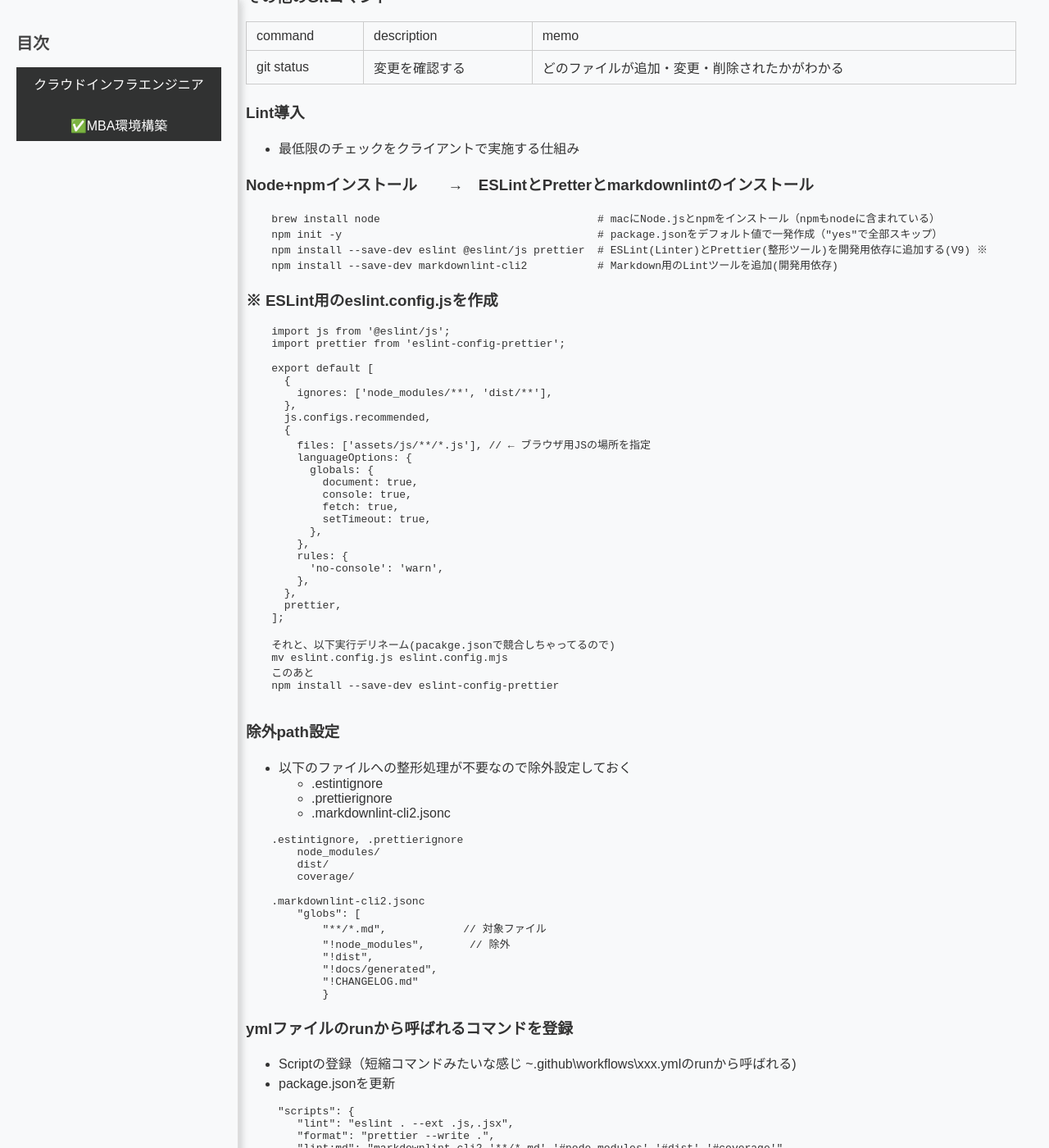
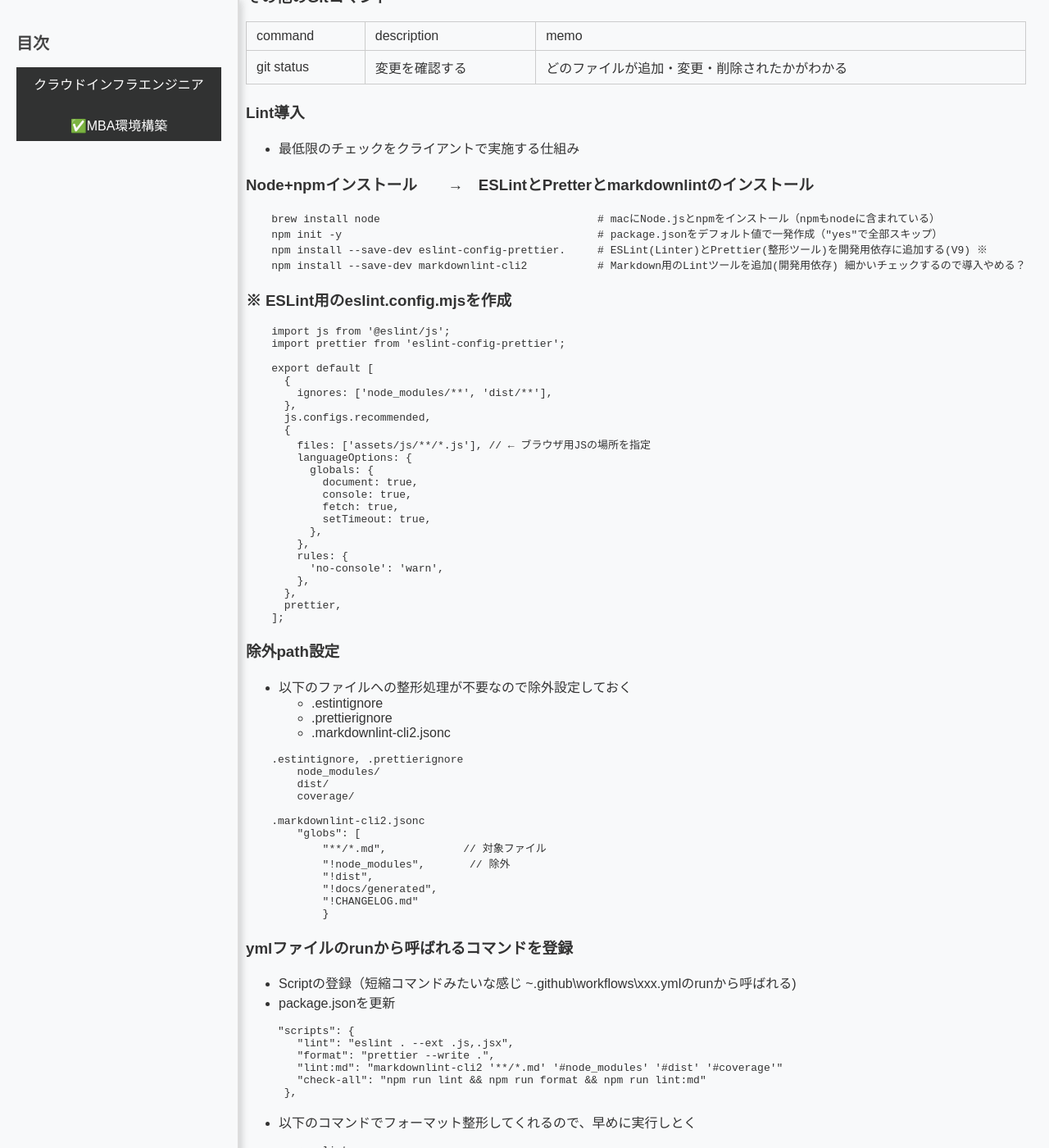
Before and after one commit to cloudrobo48/aws-cloud, a Jekyll site: the page built from docs/mac/mac-memo.md, in a window 1280 px wide and 1400 px high, scrolled down 3312 px. Shown: the whole window at 82% size. Built offline with Jekyll 4.4.1, drawn with Linux system fonts in a browser that asks for light colours; our own code applies the rules of GitHub Pages for plain Markdown files.

Commit message:
update pacakge.json

````diff
--- a/docs/mac/mac-memo.md
+++ b/docs/mac/mac-memo.md
@@ -188,11 +188,11 @@
 ```
     brew install node                                  # macにNode.jsとnpmをインストール（npmもnodeに含まれている）
     npm init -y                                        # package.jsonをデフォルト値で一発作成（"yes"で全部スキップ）
-    npm install --save-dev eslint @eslint/js prettier  # ESLint(Linter)とPrettier(整形ツール)を開発用依存に追加する(V9) ※
-    npm install --save-dev markdownlint-cli2           # Markdown用のLintツールを追加(開発用依存)
+    npm install --save-dev eslint-config-prettier.     # ESLint(Linter)とPrettier(整形ツール)を開発用依存に追加する(V9) ※
+    npm install --save-dev markdownlint-cli2           # Markdown用のLintツールを追加(開発用依存) 細かいチェックするので導入やめる？
 ```
 
-### ※ ESLint用のeslint.config.jsを作成
+### ※ ESLint用のeslint.config.mjsを作成
 
 ```
     import js from '@eslint/js';
@@ -219,12 +219,6 @@
       },
       prettier,
     ];
-
-    それと、以下実行デリネーム(pacakge.jsonで競合しちゃってるので)
-    mv eslint.config.js eslint.config.mjs
-    このあと
-    npm install --save-dev eslint-config-prettier
-
 ```
 
 ### 除外path設定
--- a/package.json
+++ b/package.json
@@ -10,7 +10,7 @@
     "test": "echo \"Error: no test specified\" && exit 1",
     "lint": "eslint . --ext .js,.jsx",
     "format": "prettier --write .",
-    "lint:md": "markdownlint-cli2 '**/*.md' '#node_modules' '#dist' '#coverage'",
+    "lint:md": "markdownlint-cli2 '**/*.md' '#node_modules' '#dist' '#coverage'"
   },
   "repository": {
     "type": "git",
````
